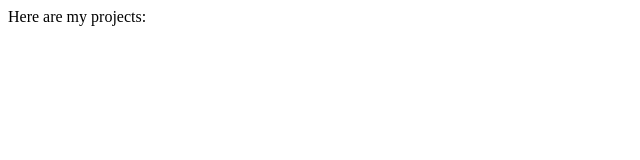
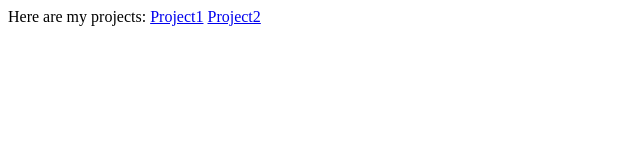
Before and after one commit to LukiChannon/Hello-World, a plain HTML site: page index.html in a window 1280 px wide. Shown: the whole page, without its empty margins (0-640 px from the left). Drawn offline with Linux system fonts and the light colour scheme.

Commit message:
Update index.html

```diff
--- a/index.html
+++ b/index.html
@@ -9,7 +9,7 @@
 
 Here are my projects:
 
-<a href="Project1/index.html" />
-<a href="Project2/index.html" />
+<a href="Project1/index.html" >Project1</a>
+<a href="Project2/index.html" >Project2</a>
 </body>
 </html>
```
